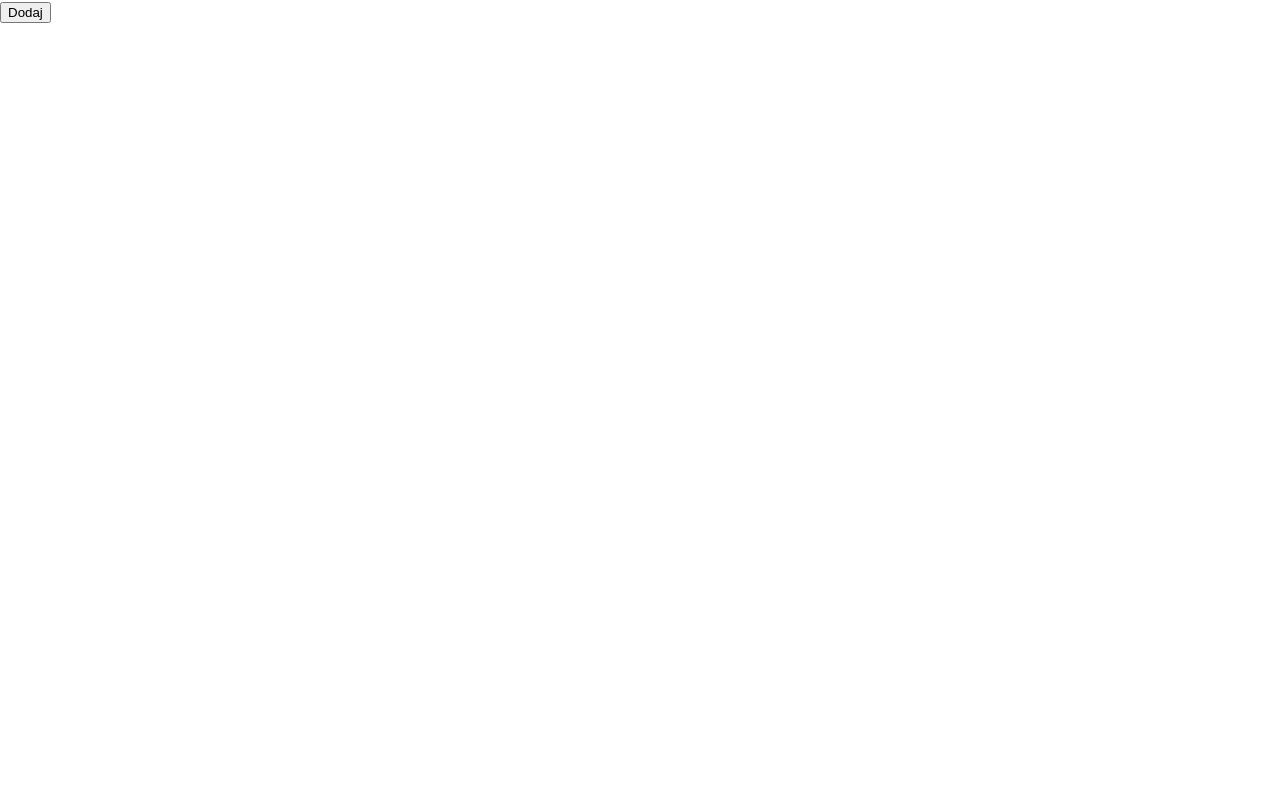
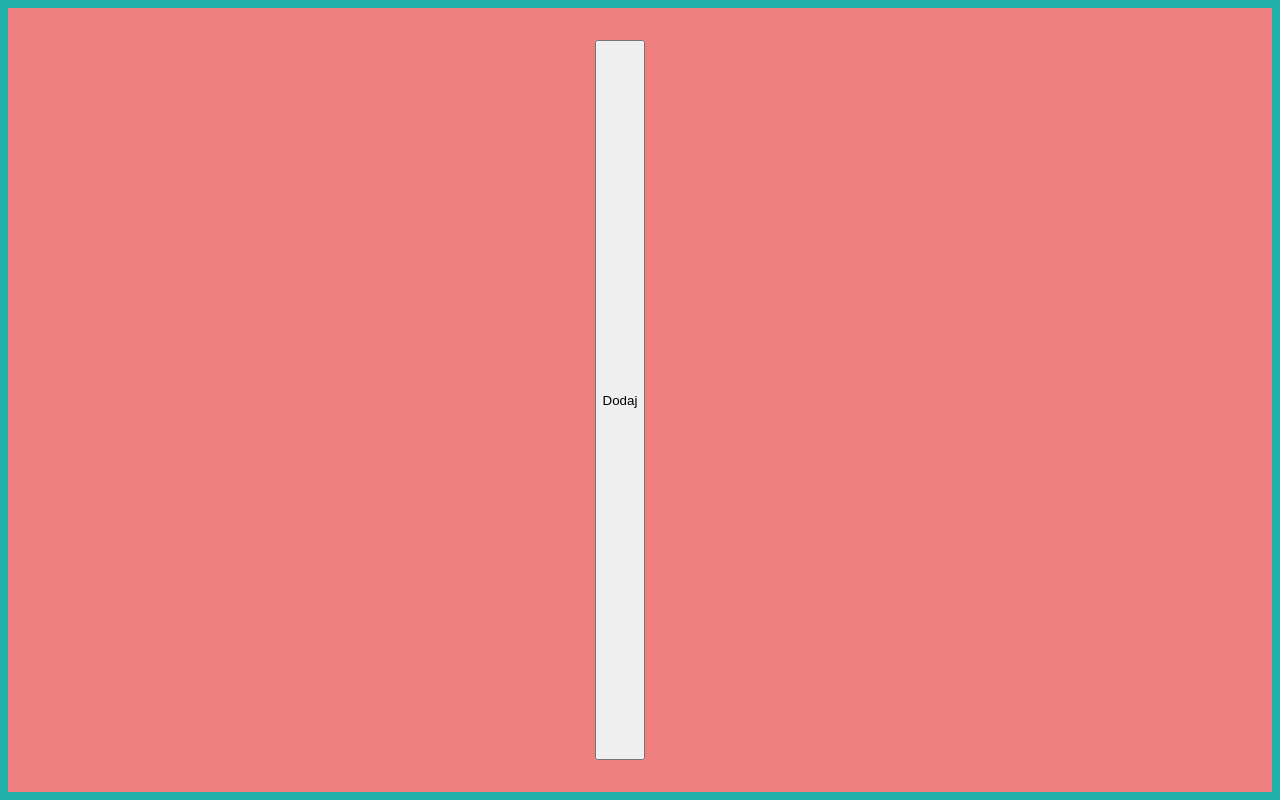
Before and after one commit to A-Tyminski/Github-Flow, a plain HTML site: page index.html in a window 1280 px wide. Drawn offline with nearby package versions, Linux system fonts and the light colour scheme.

Commit message:
Style wrapper

```diff
--- a/style.css
+++ b/style.css
@@ -9,3 +9,12 @@ body {
     font-family: 'Open Sans', sans-serif;
     margin: 0;
 }
+
+.wrapper {
+    padding: 2em;
+    display: flex;
+    justify-content: center;
+    border: .5em solid lightseagreen;
+    background-color: lightcoral;
+    min-height: 100vh;
+}
```
